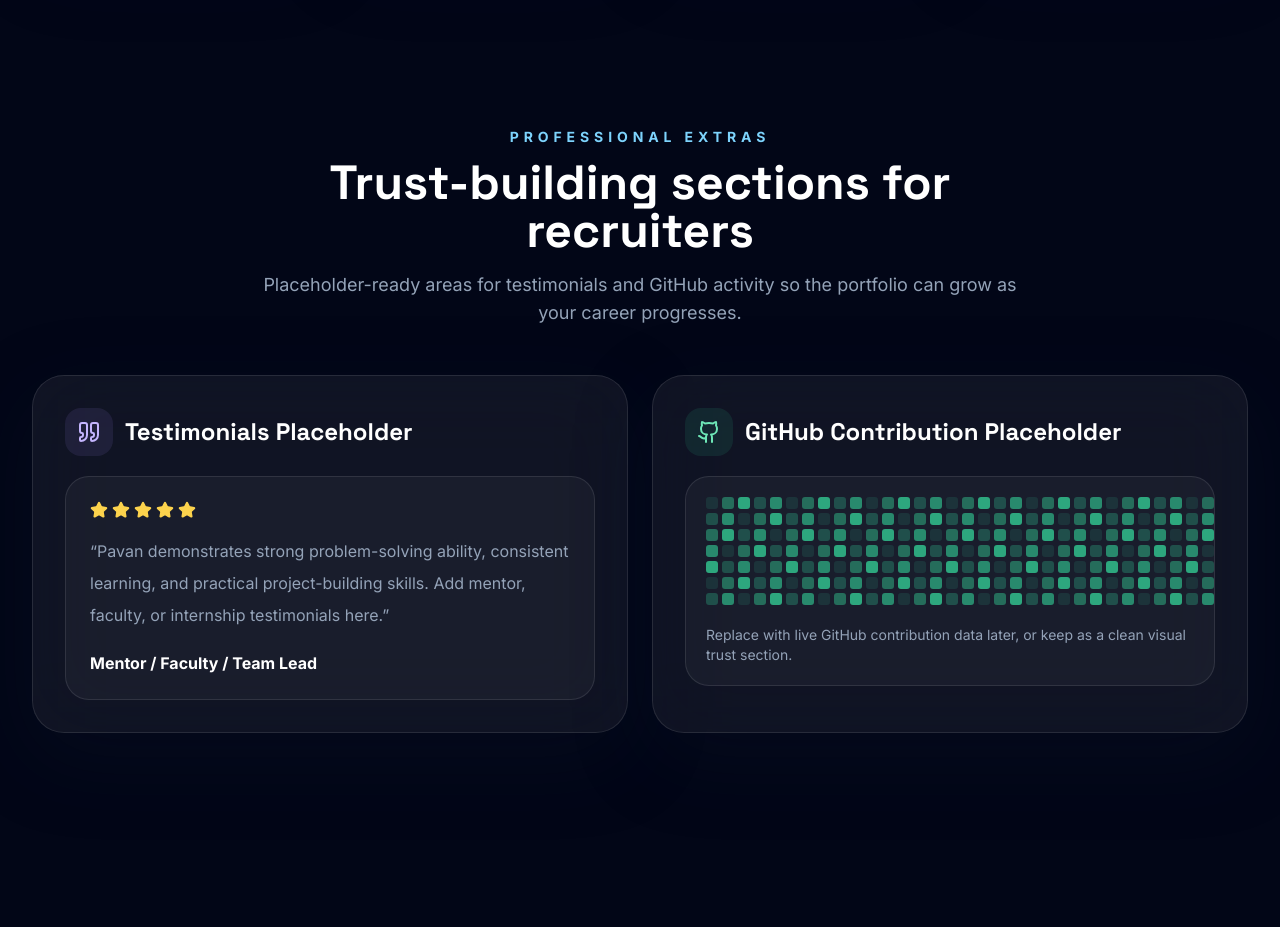
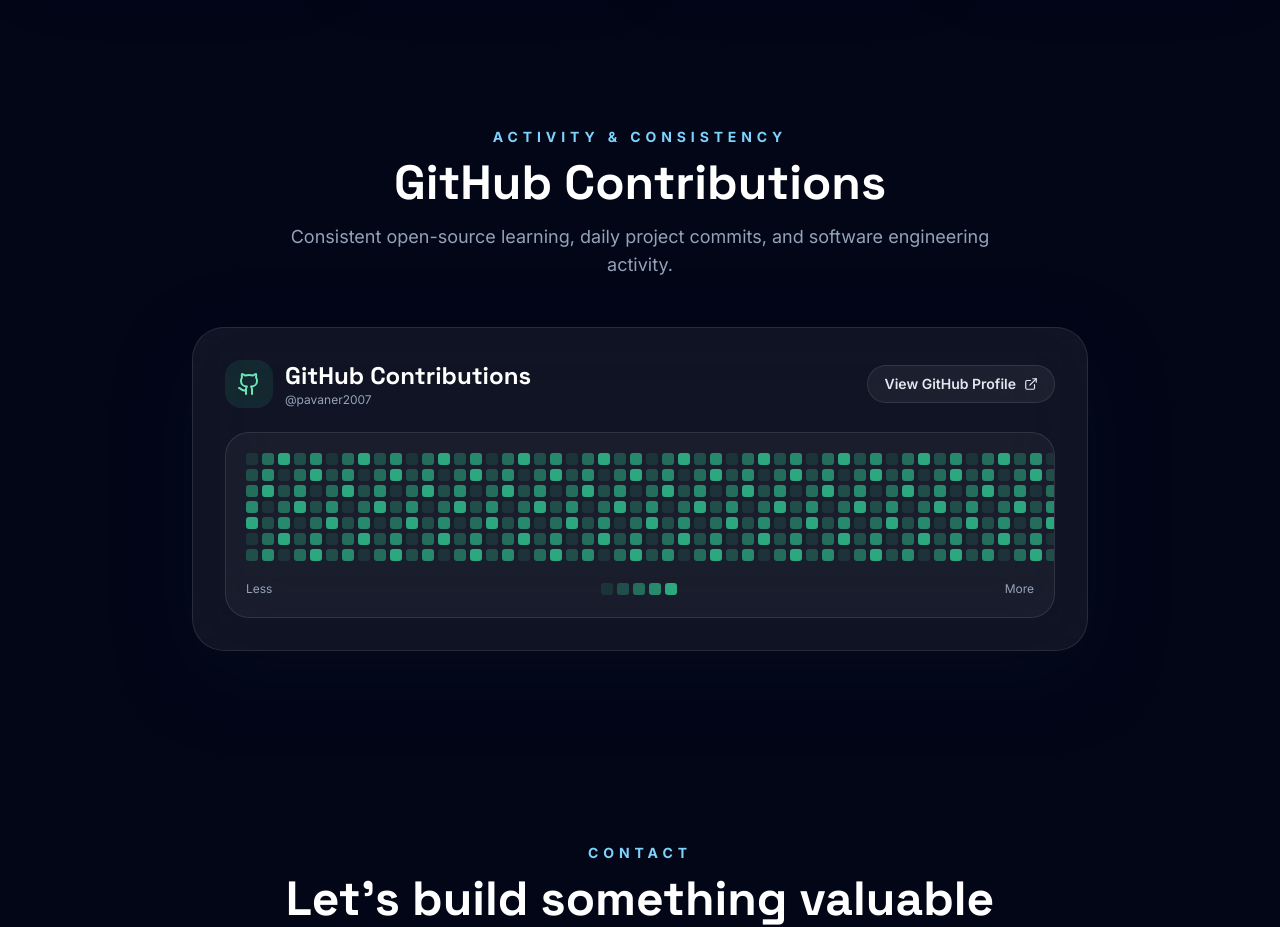
Before and after one commit to pavaner2007/Pavan_Portfoilio, a React (Vite) app: page / in a window 1280 px wide. Shown: the part 8640-9567 px from the top of the page. Built offline with nearby package versions, Linux system fonts and the light colour scheme.

Commit message:
refactor: remove testimonials and extras placeholder section

```diff
--- a/src/components/Extras.tsx
+++ b/src/components/Extras.tsx
@@ -1,5 +1,6 @@
 import { motion } from 'framer-motion'
-import { Github, Quote, Star } from 'lucide-react'
+import { ExternalLink, Github } from 'lucide-react'
+import { personal } from '../data/portfolio'
 import SectionHeading from './SectionHeading'
 
 const contributionWeeks = Array.from({ length: 52 }, (_, week) =>
@@ -14,47 +15,44 @@
     <section className="relative py-24">
       <div className="section-container relative z-10">
         <SectionHeading
-          eyebrow="Professional Extras"
-          title="Trust-building sections for recruiters"
-          description="Placeholder-ready areas for testimonials and GitHub activity so the portfolio can grow as your career progresses."
+          eyebrow="Activity & Consistency"
+          title="GitHub Contributions"
+          description="Consistent open-source learning, daily project commits, and software engineering activity."
         />
 
-        <div className="grid gap-6 lg:grid-cols-2">
+        <div className="mx-auto max-w-4xl">
           <motion.article
             className="glass-card rounded-[2rem] p-6 sm:p-8"
-            initial={{ opacity: 0, x: -24 }}
-            whileInView={{ opacity: 1, x: 0 }}
+            initial={{ opacity: 0, y: 30 }}
+            whileInView={{ opacity: 1, y: 0 }}
             viewport={{ once: true, margin: '-100px' }}
             transition={{ duration: 0.6 }}
           >
-            <div className="mb-5 flex items-center gap-3">
-              <div className="grid h-12 w-12 place-items-center rounded-2xl bg-violet-400/10 text-violet-300 light:bg-violet-100 light:text-violet-700"><Quote size={24} /></div>
-              <h3 className="font-display text-2xl font-bold text-white light:text-slate-950">Testimonials Placeholder</h3>
+            <div className="mb-6 flex flex-wrap items-center justify-between gap-4">
+              <div className="flex items-center gap-3">
+                <div className="grid h-12 w-12 place-items-center rounded-2xl bg-emerald-400/10 text-emerald-300 light:bg-emerald-100 light:text-emerald-700">
+                  <Github size={24} />
+                </div>
+                <div>
+                  <h3 className="font-display text-xl font-bold text-white light:text-slate-950 sm:text-2xl">
+                    GitHub Contributions
+                  </h3>
+                  <p className="text-xs text-slate-400 light:text-slate-500">@pavaner2007</p>
+                </div>
+              </div>
+
+              <a
+                href={personal.github}
+                target="_blank"
+                rel="noopener noreferrer"
+                className="inline-flex items-center gap-2 rounded-full border border-white/10 bg-white/5 px-4 py-2 text-sm font-semibold text-slate-200 transition hover:border-emerald-400/50 hover:bg-emerald-400/10 hover:text-emerald-300 light:border-slate-300 light:bg-slate-100 light:text-slate-700"
+              >
+                View GitHub Profile <ExternalLink size={14} />
+              </a>
             </div>
-            <div className="rounded-3xl border border-white/10 bg-white/[0.04] p-6 light:border-slate-200 light:bg-white">
-              <div className="mb-4 flex gap-1 text-amber-300">
-                {Array.from({ length: 5 }).map((_, index) => <Star key={index} size={18} fill="currentColor" />)}
-              </div>
-              <p className="muted-text leading-8">
-                “Pavan demonstrates strong problem-solving ability, consistent learning, and practical project-building skills. Add mentor, faculty, or internship testimonials here.”
-              </p>
-              <p className="mt-5 font-bold text-white light:text-slate-950">Mentor / Faculty / Team Lead</p>
-            </div>
-          </motion.article>
 
-          <motion.article
-            className="glass-card rounded-[2rem] p-6 sm:p-8"
-            initial={{ opacity: 0, x: 24 }}
-            whileInView={{ opacity: 1, x: 0 }}
-            viewport={{ once: true, margin: '-100px' }}
-            transition={{ duration: 0.6 }}
-          >
-            <div className="mb-5 flex items-center gap-3">
-              <div className="grid h-12 w-12 place-items-center rounded-2xl bg-emerald-400/10 text-emerald-300 light:bg-emerald-100 light:text-emerald-700"><Github size={24} /></div>
-              <h3 className="font-display text-2xl font-bold text-white light:text-slate-950">GitHub Contribution Placeholder</h3>
-            </div>
             <div className="overflow-x-auto rounded-3xl border border-white/10 bg-white/[0.04] p-5 light:border-slate-200 light:bg-white">
-              <div className="flex min-w-[620px] gap-1">
+              <div className="flex min-w-[640px] justify-between gap-1">
                 {contributionWeeks.map((week, weekIndex) => (
                   <div key={weekIndex} className="grid gap-1">
                     {week.map((day) => (
@@ -67,7 +65,15 @@
                   </div>
                 ))}
               </div>
-              <p className="muted-text mt-5 text-sm">Replace with live GitHub contribution data later, or keep as a clean visual trust section.</p>
+              <div className="mt-5 flex flex-wrap items-center justify-between gap-2 text-xs text-slate-400 light:text-slate-500">
+                <span>Less</span>
+                <div className="flex items-center gap-1">
+                  {[0.12, 0.28, 0.44, 0.60, 0.76].map((op, i) => (
+                    <span key={i} className="h-3 w-3 rounded-[3px] bg-emerald-400" style={{ opacity: op }} />
+                  ))}
+                </div>
+                <span>More</span>
+              </div>
             </div>
           </motion.article>
         </div>
```
